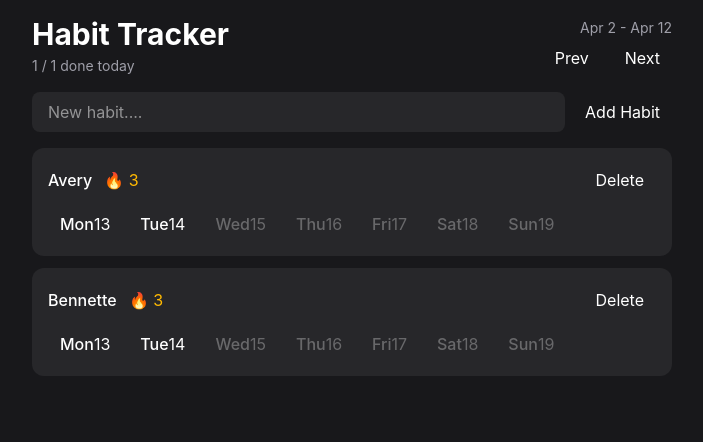
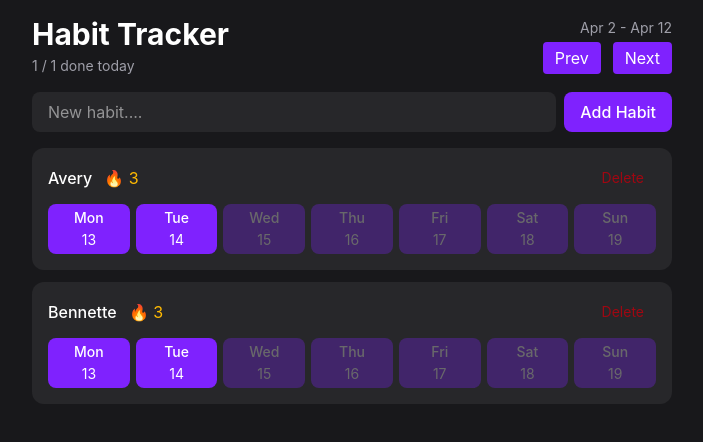
Before and after one commit to JorCoded/HabitTracker, a React (Vite) app: page / in a window 1280 px wide. Shown: the top 442 px of the page, without its empty margins (288-991 px from the left). Built offline with nearby package versions, Linux system fonts and the light colour scheme.

Commit message:
Finished all styling for the app, although might tweak a thing or two later.

```diff
--- a/package.json
+++ b/package.json
@@ -14,6 +14,7 @@
     "date-fns": "^4.4.0",
     "react": "^19.2.7",
     "react-dom": "^19.2.7",
+    "tailwind-merge": "^3.6.0",
     "tailwindcss": "^4.3.2"
   },
   "devDependencies": {
--- a/src/components/Button.tsx
+++ b/src/components/Button.tsx
@@ -1,5 +1,6 @@
 //import React from 'react'
 import type { ComponentProps } from "react";
+import { twMerge } from "tailwind-merge";
 
 type Variant = "primary"|"secondary"|"ghost-destructive";
 type ButtonProps = {
@@ -7,9 +8,15 @@
     //children : ReactNode,
     variant? : Variant
 }& ComponentProps<"button">
-function Button ({/* children, */ variant="primary", ...props}:ButtonProps,)  { //{ text } :ButtonProps
+function Button ({/* children, */ variant="primary", className, ...props}:ButtonProps,)  { //{ text } :ButtonProps
   return (
-    <button {...props} className={`${getVariantStyle(variant)} transition-colors rounded px-3 py-1 disabled:cursor-not-allowed disabled:opacity-30`}/>/* {children}</button> */
+    <button
+    {...props}
+    className={twMerge(
+        "transition-colors rounded px-3 py-1 disabled:cursor-not-allowed disabled:opacity-30",
+        getVariantStyle(variant),
+        className,
+    )}/>/* {children}</button> */
   )
 }
 
@@ -29,6 +36,7 @@
         default:
             throw new Error(`Invalid variant: ${variant satisfies never}`);
     }
+    return style;
 }
 
 export default Button;
--- a/src/components/HabitForm.tsx
+++ b/src/components/HabitForm.tsx
@@ -5,7 +5,7 @@
   return (
     <form className="flex gap-2">
         <input type="text" name="" placeholder="New habit...." className="flex-1 rounded-lg bg-zinc-800 px-4 py-2 outline-none focus-visible:ring-2 focus-visible:ring-violet-500" />
-        <Button>Add Habit</Button>
+        <Button className="rounded-lg px-4 py-2 font-medium">Add Habit</Button>
     </form>
   )
 }
--- a/src/components/HabitList.tsx
+++ b/src/components/HabitList.tsx
@@ -41,11 +41,11 @@
                 <span className="font-medium">{habit.name}</span>
                 <span className="text-small text-amber-400">🔥 3</span>
             </div>
-            <Button>Delete</Button>
+            <Button variant="ghost-destructive" className="text-sm">Delete</Button>
         </div>
         <div className="flex gap-1.5">
             {visibleDates.map(date=> (
-                <Button key={date.toISOString()} disabled={isFuture(date)}>
+                <Button className="flex flex-1 flex-col items-center gap-0.5 rounded-lg text-sm" key={date.toISOString()} disabled={isFuture(date)}>
                     <span className="font-medium">{format(date, "EEE")}</span>
                     <span>{format(date, "d")}</span>
                 </Button>
```
Also changed, not shown: 1 other file (tests, documents, lock files or other folders).
